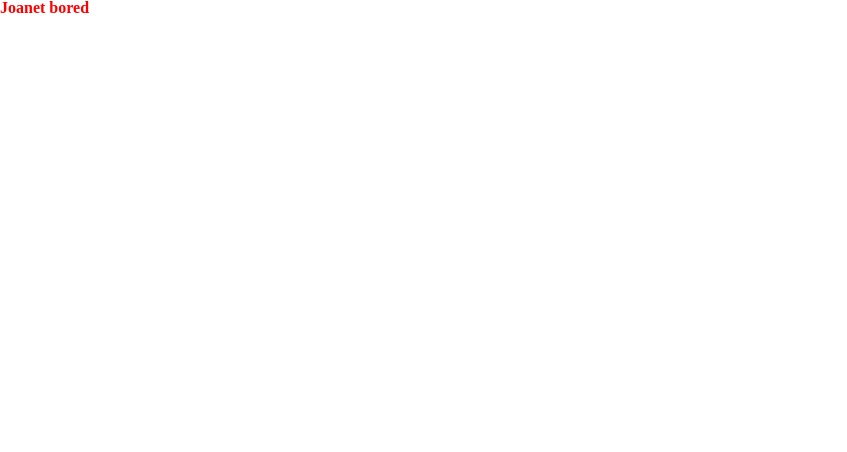
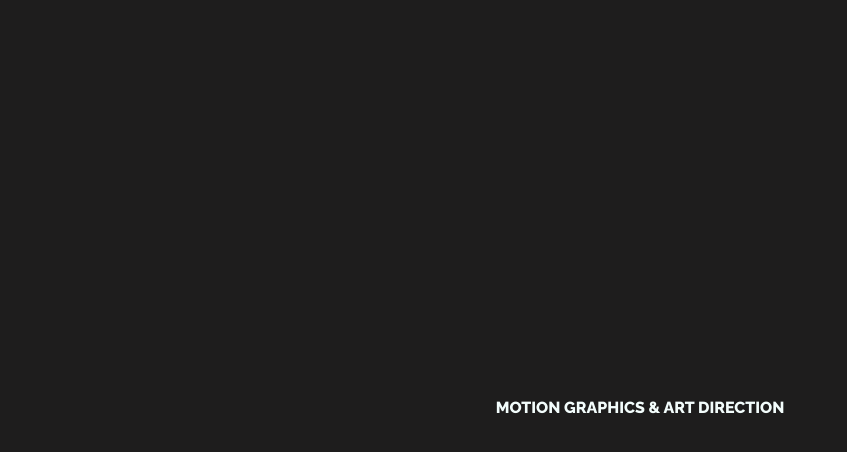
Before and after one commit to joandivins/morphika, a plain HTML site: page public/index.html in a window 1280 px wide. Shown: the whole page, without its empty margins (0-847 px from the left). Drawn offline with Linux system fonts and the light colour scheme.

Commit message:
Add font and basic style

```diff
--- a/public/css/main.css
+++ b/public/css/main.css
@@ -1 +1,14 @@
-body{color: red}
+body {
+  background-color: #1e1d1d;
+  color: #f3fdfc;
+  font-size: 16px;
+  font-family: 'Raleway';
+}
+
+h2 {
+  position: absolute;
+  top: 50%;
+  width: 100%;
+  text-align: center;
+  text-transform: uppercase;
+}
--- a/public/index.html
+++ b/public/index.html
@@ -3,8 +3,10 @@
     <title>Morphika</title>
     <link type="text/css" rel="stylesheet" href="/css/reset.css">
     <link type="text/css" rel="stylesheet" href="/css/main.css">
+    <link href='http://fonts.googleapis.com/css?family=Raleway:800' rel='stylesheet' type='text/css'>
   </head>
   <body>
-    <h1>Joanet bored</h1>
+    <h1><img src=''></h1>
+    <h2>Motion graphics & Art direction</h2>
   </body>
 </html>
```
